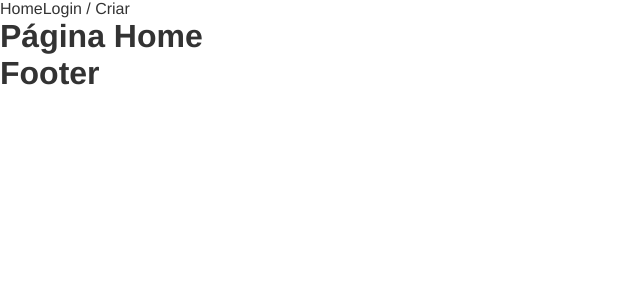
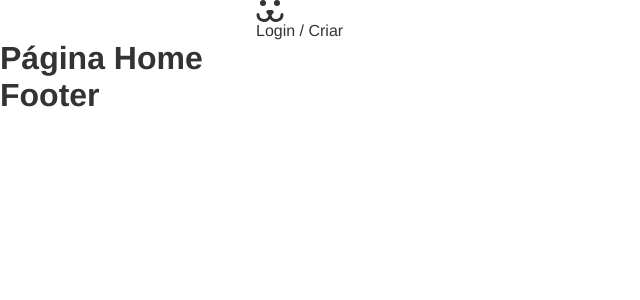
Before and after one commit to Claytonrss/dogs-react, a React (Vite) app: page / in a window 1280 px wide. Shown: the top 300 px of the page, without its empty margins (0-640 px from the left). Built offline with nearby package versions, Linux system fonts and the light colour scheme.

Commit message:
feat: add logo and reset style

```diff
--- /dev/null
+++ b/src/components/atoms/logo/index.tsx
@@ -0,0 +1,14 @@
+import React from 'react';
+import { Link } from 'react-router-dom';
+import { ReactComponent as Dogs } from '../../../assets/images/dogs.svg';
+import { LogoStyled } from './styles';
+
+const Logo: React.FC = () => (
+  <LogoStyled>
+    <Link to="/" aria-label="Dogs - Home">
+      <Dogs />
+    </Link>
+  </LogoStyled>
+);
+
+export default Logo;
--- /dev/null
+++ b/src/components/atoms/logo/styles.ts
@@ -0,0 +1,3 @@
+import styled from 'styled-components';
+
+export const LogoStyled = styled.div``;
--- a/src/components/organisms/header/index.tsx
+++ b/src/components/organisms/header/index.tsx
@@ -1,13 +1,14 @@
 import React from 'react';
 import { Link } from 'react-router-dom';
+import Logo from '../../atoms/logo';
 
 // import { Container } from './styles';
 
 const Header: React.FC = () => {
   return (
     <div>
-      <nav>
-        <Link to="/">Home</Link>
+      <nav className="container">
+        <Logo />
         <Link to="/login">Login / Criar</Link>
       </nav>
     </div>
--- a/src/styles/global.ts
+++ b/src/styles/global.ts
@@ -15,8 +15,13 @@ body {
   font-family: ${props => props.theme.fonts.family.first};
 }
 
-ol, ul, menu {
+ul, li {
   list-style: none;
+}
+
+button,input{
+  font-family: ${props => props.theme.fonts.family.first};
+  color: ${props => props.theme.colors.colorText};
 }
 
 img,svg {
@@ -51,4 +56,11 @@ a {
   color: inherit;
   text-decoration: inherit; /* no underline */
 }
+
+
+.container{
+  max-width: 50rem;
+  padding: 0 1rem;
+  margin: 0 auto;
+}
 `;
```
